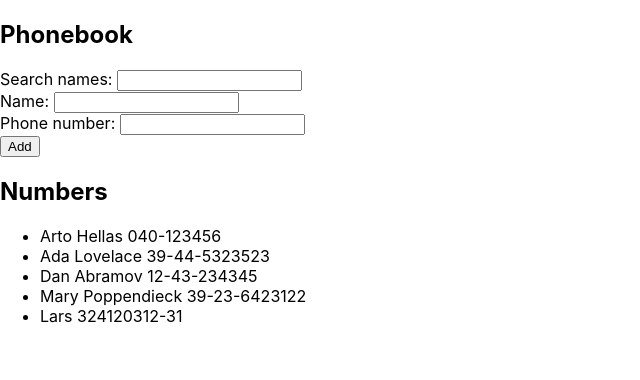
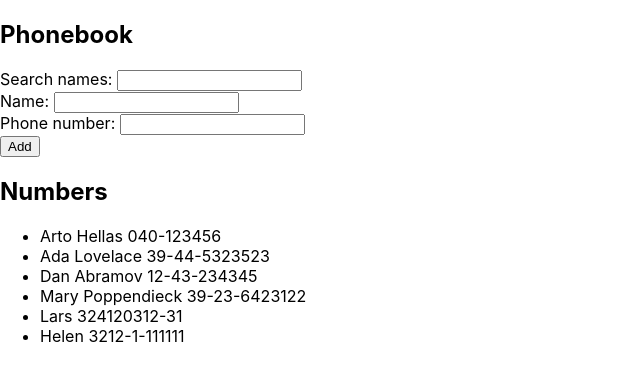
Before and after one commit to tymeart/fso-phonebook, a React (Create React App) app: page / in a window 1280 px wide. Shown: the top 380 px of the page, without its empty margins (0-640 px from the left). Built offline with nearby package versions, Linux system fonts and the light colour scheme; data requests are answered from the project's data file.

Commit message:
Refactor services into separate file

```diff
--- a/db.json
+++ b/db.json
@@ -24,6 +24,11 @@
       "name": "Lars",
       "number": "324120312-31",
       "id": 5
+    },
+    {
+      "name": "Helen",
+      "number": "3212-1-111111",
+      "id": 6
     }
   ]
 }
--- a/package.json
+++ b/package.json
@@ -7,6 +7,7 @@
     "@testing-library/react": "^9.3.2",
     "@testing-library/user-event": "^7.1.2",
     "axios": "^0.19.1",
+    "json-server": "^0.15.1",
     "react": "^16.12.0",
     "react-dom": "^16.12.0",
     "react-scripts": "3.3.0"
--- a/src/App.js
+++ b/src/App.js
@@ -1,5 +1,5 @@
 import React, { useState, useEffect } from 'react';
-import axios from 'axios';
+import personService from './services/persons';
 import List from './List';
 import './App.css';
 
@@ -10,8 +10,8 @@ function App() {
   const [searchChar, setSearchChar] = useState('');
 
   useEffect(() => {
-    axios
-      .get('http://localhost:3001/persons')
+    personService
+      .getAll()
       .then(response => {
         setPersons(response.data);
       });
@@ -36,8 +36,8 @@ function App() {
       alert(`${newName} is already in the phonebook.`);
     } else {
       const newPerson = {name: newName, number: newNumber};
-      axios
-        .post('http://localhost:3001/persons', newPerson)
+      personService
+        .create(newPerson)
         .then(response => {
           console.log(response)
           setPersons(persons.concat(newPerson.data));
@@ -47,6 +47,7 @@ function App() {
     }
   }
 
+  // cannot read property id of undefined
   const personsToShow = searchChar === '' ?
     persons.map((person) => <li key={person.id}>{person.name} {person.number}</li>) :
     persons.filter(person => person.name.indexOf(searchChar) > -1)
--- /dev/null
+++ b/src/services/persons.js
@@ -0,0 +1,17 @@
+import axios from 'axios';
+
+const baseUrl = "http://localhost:3001/persons";
+
+const getAll = () => {
+  return axios.get(baseUrl);
+}
+
+const create = newPerson => {
+  return axios.post(baseUrl, newPerson);
+}
+
+const update = (id, newInfo) => {
+  return axios.put(`${baseUrl}/${id}`, newInfo);
+}
+
+export default { getAll, create, update };
```
Also changed, not shown: 1 other file (tests, documents, lock files or other folders).
